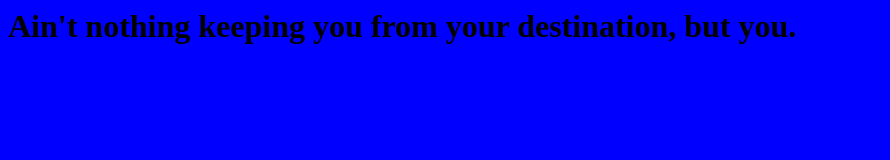
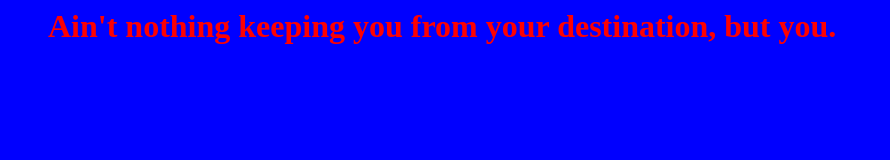
Before and after one commit to MoneyMann89000/muzik-lyfe, a plain HTML site: page index.html in a window 1280 px wide. Shown: the whole page, without its empty margins (0-890 px from the left). Drawn offline with Linux system fonts and the light colour scheme.

Commit message:
Update style.css

```diff
--- a/style.css
+++ b/style.css
@@ -1 +1,5 @@
 body{background-color: blue;}
+h1 {
+    color: red;
+    margin-left: 40px;
+}
```
